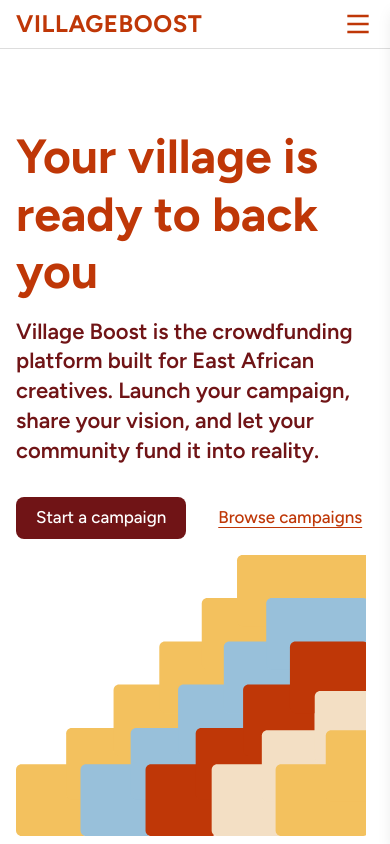
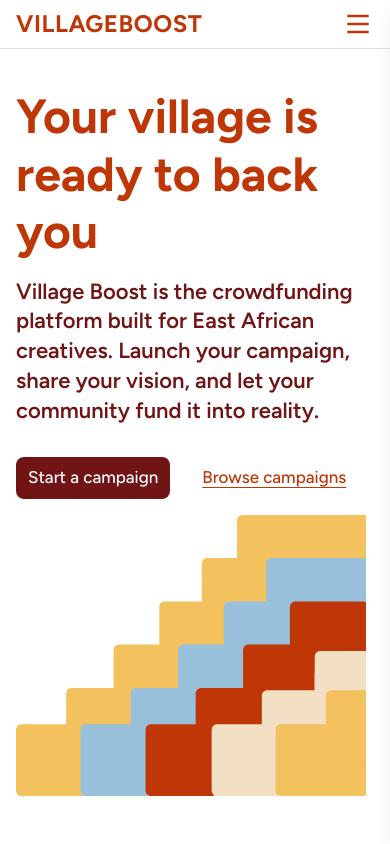
Before and after one commit to villageboost-org/villageboost, a Next.js app: page / in a window 390 px wide. Shown: the top 844 px of the page. Built offline with nearby package versions, Linux system fonts and the light colour scheme.

Commit message:
refactor button padding for improved responsiveness in globals.css and adjust body padding in layout.tsx

```diff
--- a/app/globals.css
+++ b/app/globals.css
@@ -60,11 +60,11 @@ p {
 
 @layer components {
   .btn-primary {
-    @apply inline-block rounded-lg bg-maroon px-5 py-2 text-base font-medium text-white;
+    @apply inline-block rounded-lg bg-maroon px-3 md:px-5 py-2 text-base font-medium text-white;
   }
 
   .btn-secondary {
-    @apply inline-block rounded-lg border border-maroon px-5 py-2 text-base font-medium text-maroon;
+    @apply inline-block rounded-lg border border-maroon px-3 md:px-5 py-2 text-base font-medium text-maroon;
   }
 
   .eyebrow-headline {
--- a/app/layout.tsx
+++ b/app/layout.tsx
@@ -21,7 +21,7 @@ export default function RootLayout({
 }>) {
   return (
     <html lang="en" className={`${figtree.variable} h-full scroll-smooth`}>
-      <body className="min-h-full flex flex-col pt-20">
+      <body className="min-h-full flex flex-col pt-10">
         <Header />
         {children}
         <Footer />
```
